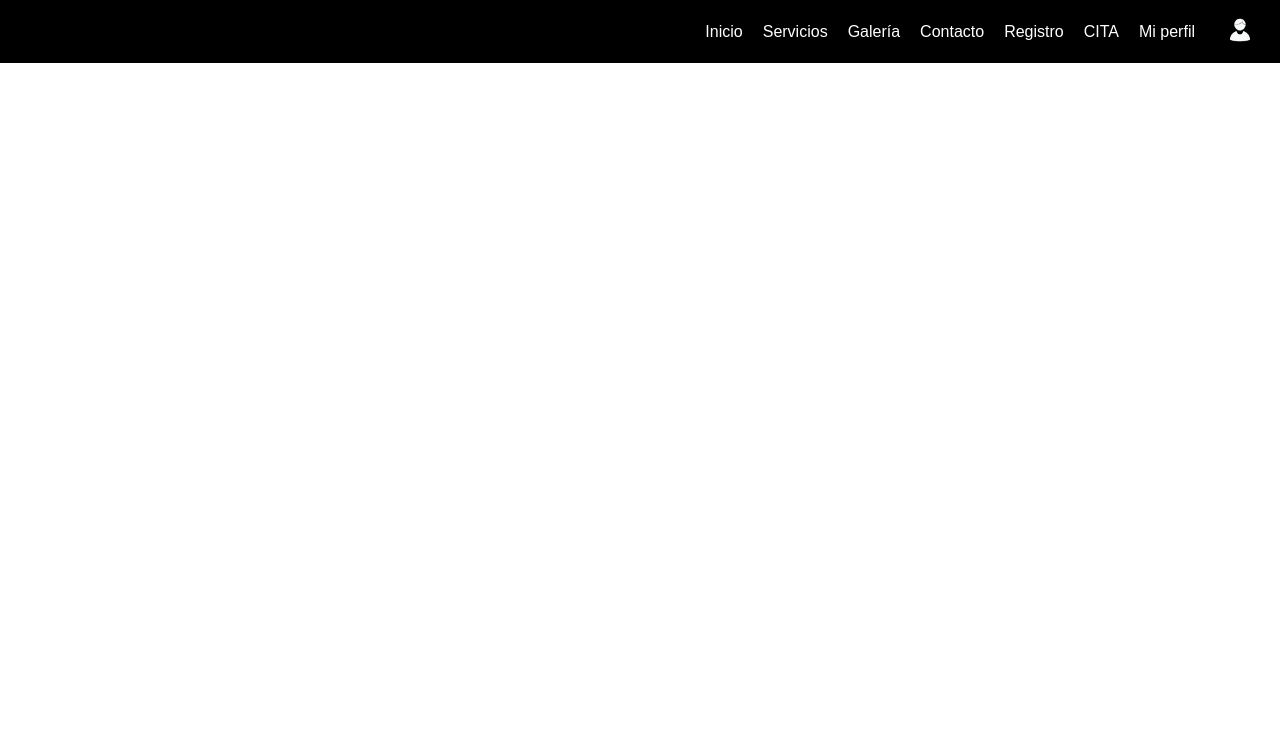
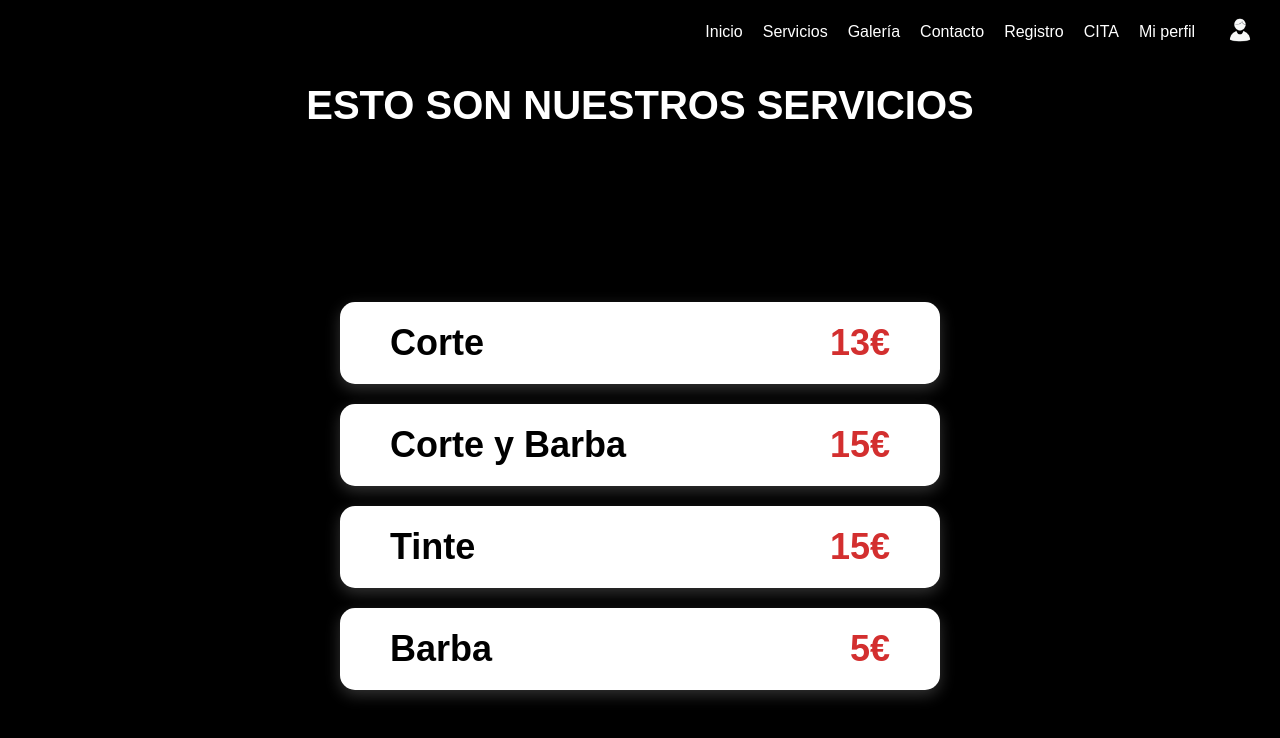
Before and after one commit to victorperezvl/Yamaki, a React (Vite) app in the folder frontend/: page /servicios in a window 1280 px wide. Shown: the top 738 px of the page. Built offline with nearby package versions, Linux system fonts and the light colour scheme; no server answers.

Commit message:
Page de servicios

```diff
--- a/frontend/src/App.jsx
+++ b/frontend/src/App.jsx
@@ -6,6 +6,7 @@ import { AuthProvider } from "./components/AuthContext.jsx";
 import PrivateRoute from "./components/PrivateRoute.jsx";
 import LoginModal from "./components/Login.jsx";
 import Register from "./pages/Register.jsx";
+import Services from "./pages/Services.jsx";
 
 function App() {
   return (
@@ -16,6 +17,7 @@ function App() {
         <Route path="/" element={<Home />} />
         <Route path="/cita" element={<Appointment />} />
         <Route path="/registro" element={<Register />} />
+        <Route path="/servicios" element={<Services />} />
         <Route
             path="/dashboard"
             element={
--- a/frontend/src/components/Nav.jsx
+++ b/frontend/src/components/Nav.jsx
@@ -13,10 +13,10 @@ const Nav = () => {
       <div className="menu-container">
         <div className="menu">
           <a href="/">Inicio</a>
-          <a href="#servicios">Servicios</a>
+          <a href="/servicios">Servicios</a>
           <a href="#galeria">Galería</a>
           <a href="#contacto">Contacto</a>
-          <a href="registro">Registro</a>
+          <a href="/registro">Registro</a>
           <a href="/cita">CITA</a>
           <a href="#miPerfil">Mi perfil</a>
         </div>
--- /dev/null
+++ b/frontend/src/pages/Services.jsx
@@ -0,0 +1,26 @@
+import "../styles/services.css";
+
+const services = [
+  { name: "Corte", price: 13 },
+  { name: "Corte y Barba", price: 15 },
+  { name: "Tinte", price: 15 },
+  { name: "Barba", price: 5 },
+];
+
+const Services = () => {
+  return (
+    <div className="services-container">
+      <h1 className="services-title">ESTO SON NUESTROS SERVICIOS</h1>
+      <div className="services-list">
+        {services.map((service, index) => (
+          <div key={index} className="service-item">
+            <span className="service-name">{service.name}</span>
+            <span className="service-price">{service.price}€</span>
+          </div>
+        ))}
+      </div>
+    </div>
+  );
+};
+
+export default Services;
--- /dev/null
+++ b/frontend/src/styles/services.css
@@ -0,0 +1,85 @@
+/* Reset básico */
+* {
+    margin: 0;
+    padding: 0;
+    box-sizing: border-box;
+    font-family: Arial, sans-serif;
+}
+
+/* Contenedor principal */
+.services-container {
+    text-align: center;
+    background-color: black;
+    height: 100vh;
+    display: flex;
+    flex-direction: column;
+}
+
+/* Barra roja superior para el título */
+.services-header {
+    background-color: #8B0000; /* Rojo oscuro */
+    height: 3cm;
+    display: flex;
+    align-items: center;
+    justify-content: center;
+}
+
+/* Asegura que el título de la barra roja sea visible */
+.services-header h1 {
+    font-size: 40px; /* Ajuste para mejor visibilidad */
+    font-weight: bold;
+    text-transform: uppercase;
+    white-space: nowrap;
+    color: white !important; /* Asegura que el texto sea blanco */
+    position: relative;
+    z-index: 10;
+}
+
+/* Lista de servicios */
+.services-list {
+    display: flex;
+    flex-direction: column;
+    align-items: center;
+    justify-content: center;
+    flex-grow: 1;
+    gap: 20px;
+}
+
+/* Cada servicio */
+.service-item {
+    font-size: 36px; /* Ajustado para mejor equilibrio */
+    font-weight: bold;
+    background-color: white;
+    padding: 20px 50px;
+    border-radius: 15px;
+    box-shadow: 0px 5px 15px rgba(255, 255, 255, 0.2);
+    display: flex;
+    justify-content: space-between;
+    align-items: center;
+    width: 80%;
+    max-width: 600px;
+    color: black;
+}
+
+/* Nombre del servicio */
+.service-name {
+    flex: 1;
+    text-align: left;
+}
+
+/* Precio en rojo */
+.service-price {
+    color: #d32f2f;
+    font-weight: bold;
+}
+
+.services-title {
+    font-size: 40px;
+    font-weight: bold;
+    text-transform: uppercase;
+    color: white; /* Asegura que el texto sea blanco */
+    text-align: center;
+    margin-top: 20px;
+    position: relative;
+    z-index: 10;
+}
```
